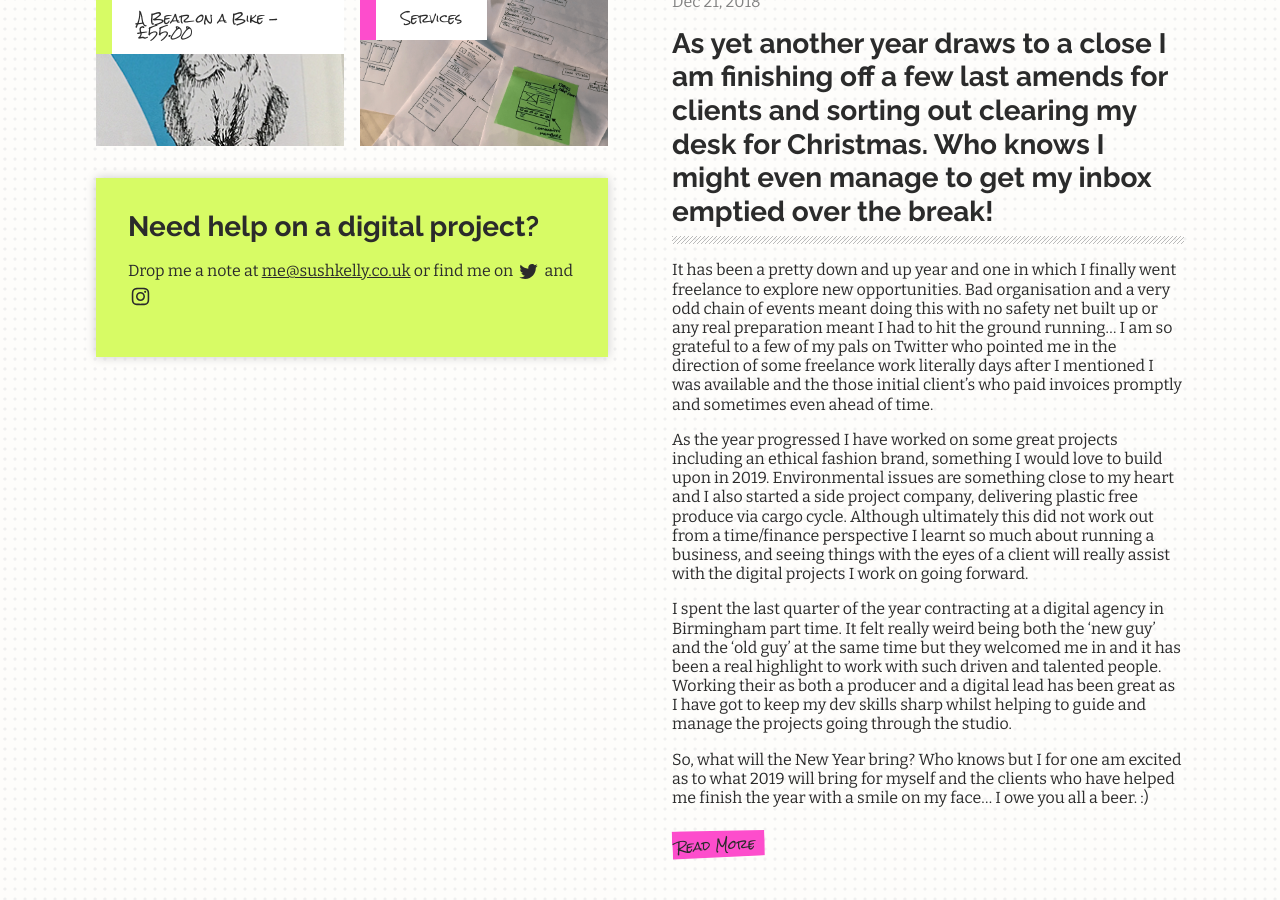
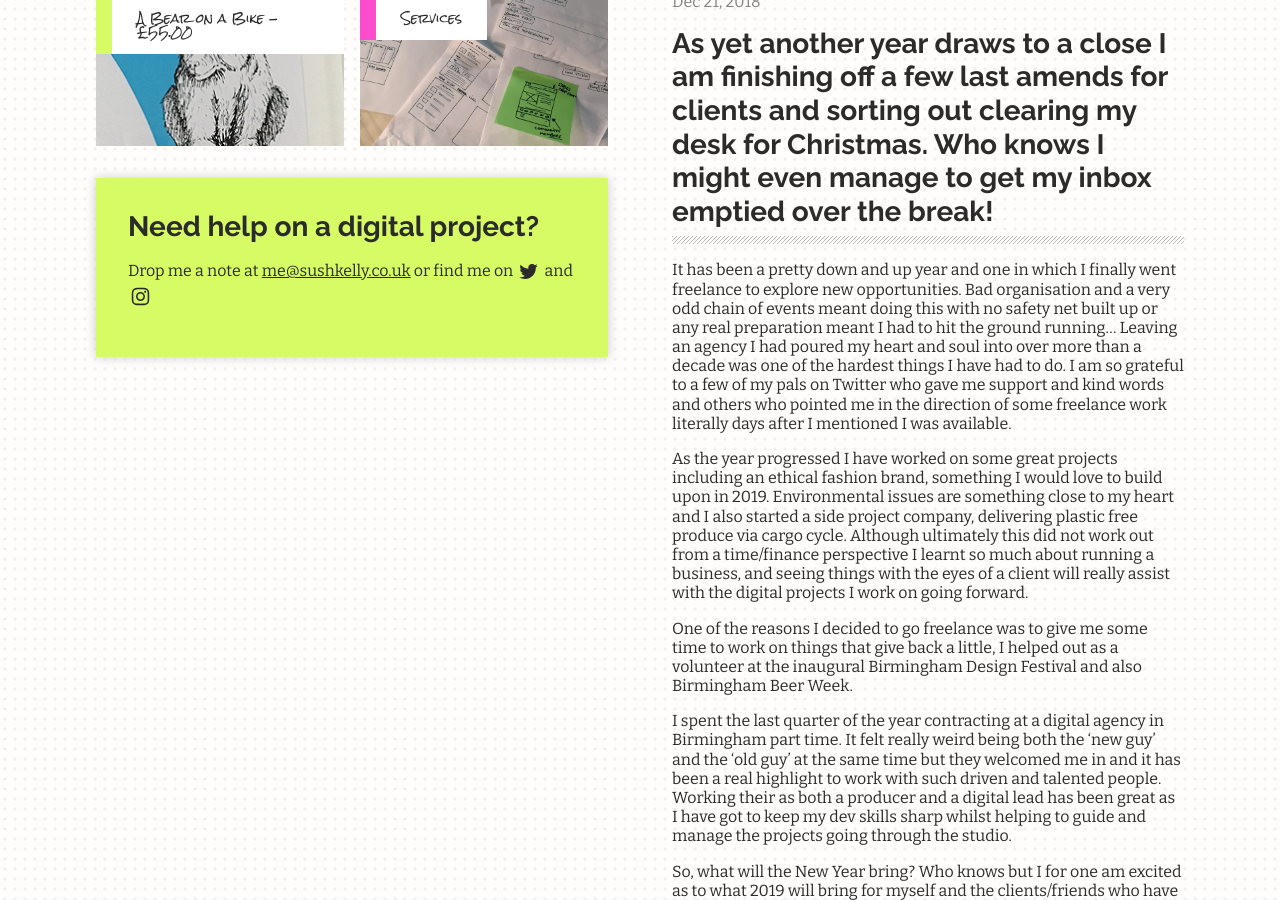
Before and after one commit to maxray/maxray.github.io, a Jekyll site: the page built from index.html, in a window 1280 px wide and 900 px high, scrolled down 736 px. Built offline with Jekyll 4.4.1, drawn with Linux system fonts in a browser that asks for light colours; some of the changed text lies outside the part shown.

Commit message:
Updated Well That Went Quickly

```diff
--- a/_posts/2018-12-21-well-that-went-quickly.markdown
+++ b/_posts/2018-12-21-well-that-went-quickly.markdown
@@ -7,10 +7,12 @@ categories:
 
 ### As yet another year draws to a close I am finishing off a few last amends for clients and sorting out clearing my desk for Christmas. Who knows I might even manage to get my inbox emptied over the break!
 
-It has been a pretty down and up year and one in which I finally went freelance to explore new opportunities. Bad organisation and a very odd chain of events meant doing this with no safety net built up or any real preparation meant I had to hit the ground running... I am so grateful to a few of my pals on Twitter who pointed me in the direction of some freelance work literally days after I mentioned I was available and the those initial client's who paid invoices promptly and sometimes even ahead of time.
+It has been a pretty down and up year and one in which I finally went freelance to explore new opportunities. Bad organisation and a very odd chain of events meant doing this with no safety net built up or any real preparation meant I had to hit the ground running... Leaving an agency I had poured my heart and soul into over more than a decade was one of the hardest things I have had to do. I am so grateful to a few of my pals on Twitter who gave me support and kind words and others who pointed me in the direction of some freelance work literally days after I mentioned I was available.
 
 As the year progressed I have worked on some great projects including an ethical fashion brand, something I would love to build upon in 2019. Environmental issues are something close to my heart and I also started a side project company, delivering plastic free produce via cargo cycle. Although ultimately this did not work out from a time/finance perspective I learnt so much about running a business, and seeing things with the eyes of a client will really assist with the digital projects I work on going forward.
 
+One of the reasons I decided to go freelance was to give me some time to work on things that give back a little, I helped out as a volunteer at the inaugural Birmingham Design Festival and also Birmingham Beer Week.
+
 I spent the last quarter of the year contracting at a digital agency in Birmingham part time. It felt really weird being both the 'new guy' and the 'old guy' at the same time but they welcomed me in and it has been a real highlight to work with such driven and talented people. Working their as both a producer and a digital lead has been great as I have got to keep my dev skills sharp whilst helping to guide and manage the projects going through the studio.
 
-So, what will the New Year bring? Who knows but I for one am excited as to what 2019 will bring for myself and the clients who have helped me finish the year with a smile on my face... I owe you all a beer. :)
+So, what will the New Year bring? Who knows but I for one am excited as to what 2019 will bring for myself and the clients/friends who have helped me finish the year with a smile on my face... I owe you all a beer. :)
```
